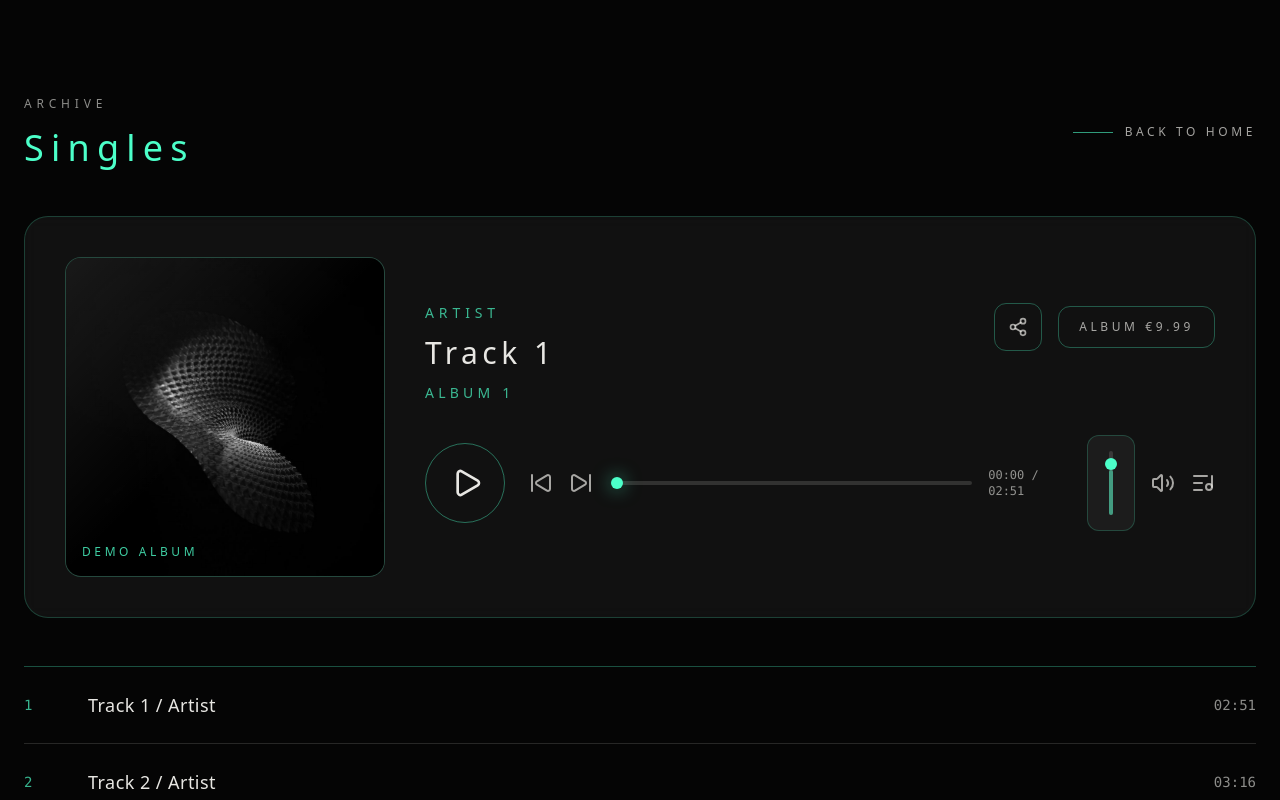
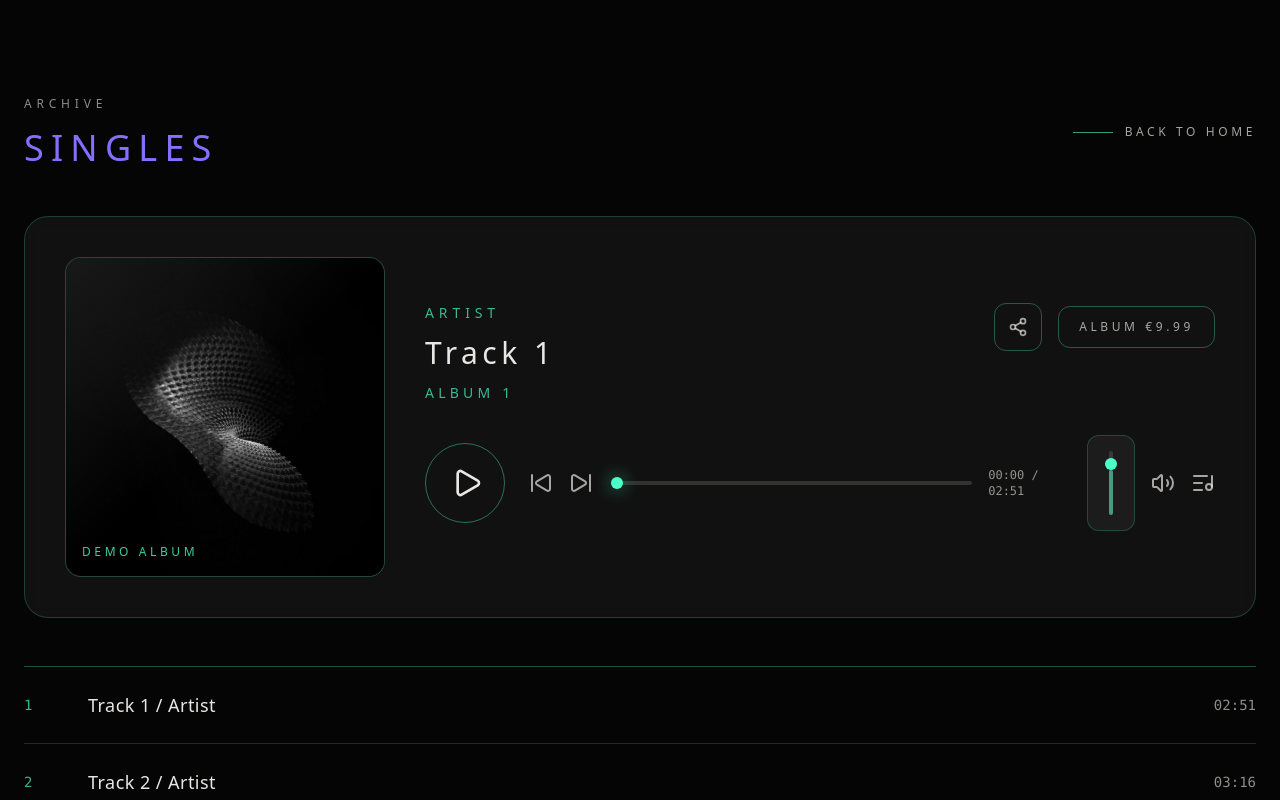
Before and after one commit to Juliasmitjes/XardonyX, a React (Vite) app: page /singles in a window 1280 px wide. Shown: the top 800 px of the page. Built offline with nearby package versions, Linux system fonts and the light colour scheme.

Commit message:
new color

```diff
--- a/src/components/HeroSection.tsx
+++ b/src/components/HeroSection.tsx
@@ -90,7 +90,7 @@ export default function HeroSection() {
               <p className="text-xs uppercase tracking-[0.4em] text-foreground/70">
                 Artist profile
               </p>
-              <h4 className="font-display text-3xl tracking-[0.15em] text-primary/70">
+              <h4 className="font-display text-3xl tracking-[0.15em] text-third">
                 XARDONYX
               </h4>
               <p className="text-sm leading-relaxed text-foreground/70">
--- a/src/index.css
+++ b/src/index.css
@@ -21,6 +21,8 @@ html{
 
     --secondary: 280 30% 15%;
     --secondary-foreground: 45 10% 90%;
+
+    --third: 248 100% 72%;
 
     --muted: 0 0% 12%;
     --muted-foreground: 45 5% 50%;
@@ -75,6 +77,7 @@ html{
     --color-primary: hsl(var(--primary));
     --color-primary-foreground: hsl(var(--primary-foreground));
     --color-secondary: hsl(var(--secondary));
+    --color-third: hsl(var(--third));
     --color-secondary-foreground: hsl(var(--secondary-foreground));
     --color-muted: hsl(var(--muted));
     --color-muted-foreground: hsl(var(--muted-foreground));
--- a/src/pages/Contact.tsx
+++ b/src/pages/Contact.tsx
@@ -13,8 +13,8 @@ const Contact = () => {
             <p className="text-xs uppercase tracking-[0.4em] text-foreground/60">
               Bookings & collabs
             </p>
-            <h1 className="mt-4 font-display text-4xl tracking-[0.2em] text-primary">
-              Contact
+            <h1 className="mt-4 font-display text-4xl tracking-[0.2em] text-third">
+              CONTACT
             </h1>
           </div>
           <Link
--- a/src/pages/Singles.tsx
+++ b/src/pages/Singles.tsx
@@ -102,8 +102,8 @@ const Singles = () => {
             <p className="text-xs uppercase tracking-[0.4em] text-foreground/60">
               Archive
             </p>
-            <h1 className="mt-4 font-display text-4xl tracking-[0.2em] text-primary">
-              Singles
+            <h1 className="mt-4 font-display text-4xl tracking-[0.2em] text-third">
+              SINGLES
             </h1>
           </div>
           <Link
--- a/src/pages/Video.tsx
+++ b/src/pages/Video.tsx
@@ -10,8 +10,8 @@ const Video = () => {
             <p className="text-xs uppercase tracking-[0.4em] text-foreground/60">
               Archive
             </p>
-            <h1 className="mt-4 font-display text-4xl tracking-[0.2em] text-primary">
-              Video
+            <h1 className="mt-4 font-display text-4xl tracking-[0.2em] text-third">
+              VIDEO
             </h1>
           </div>
           <Link
```
